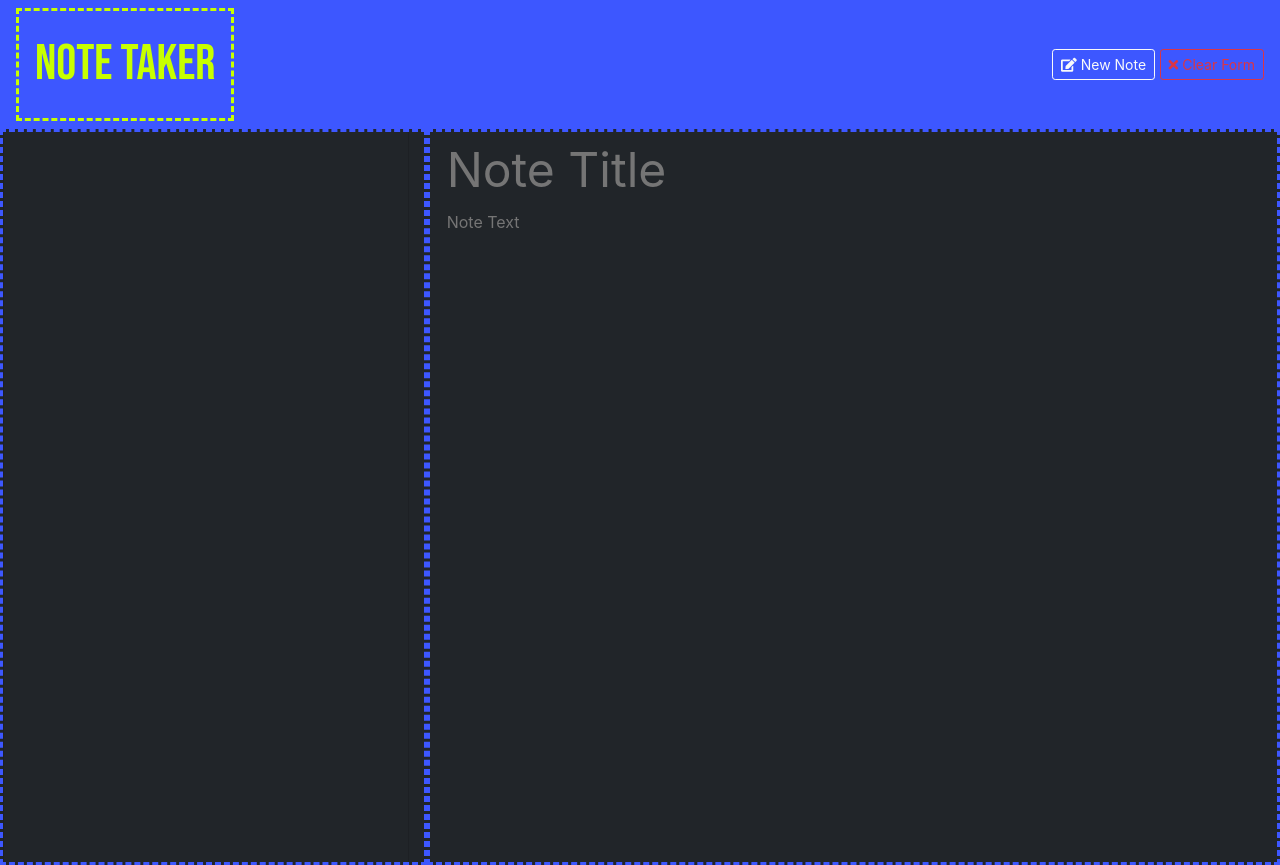
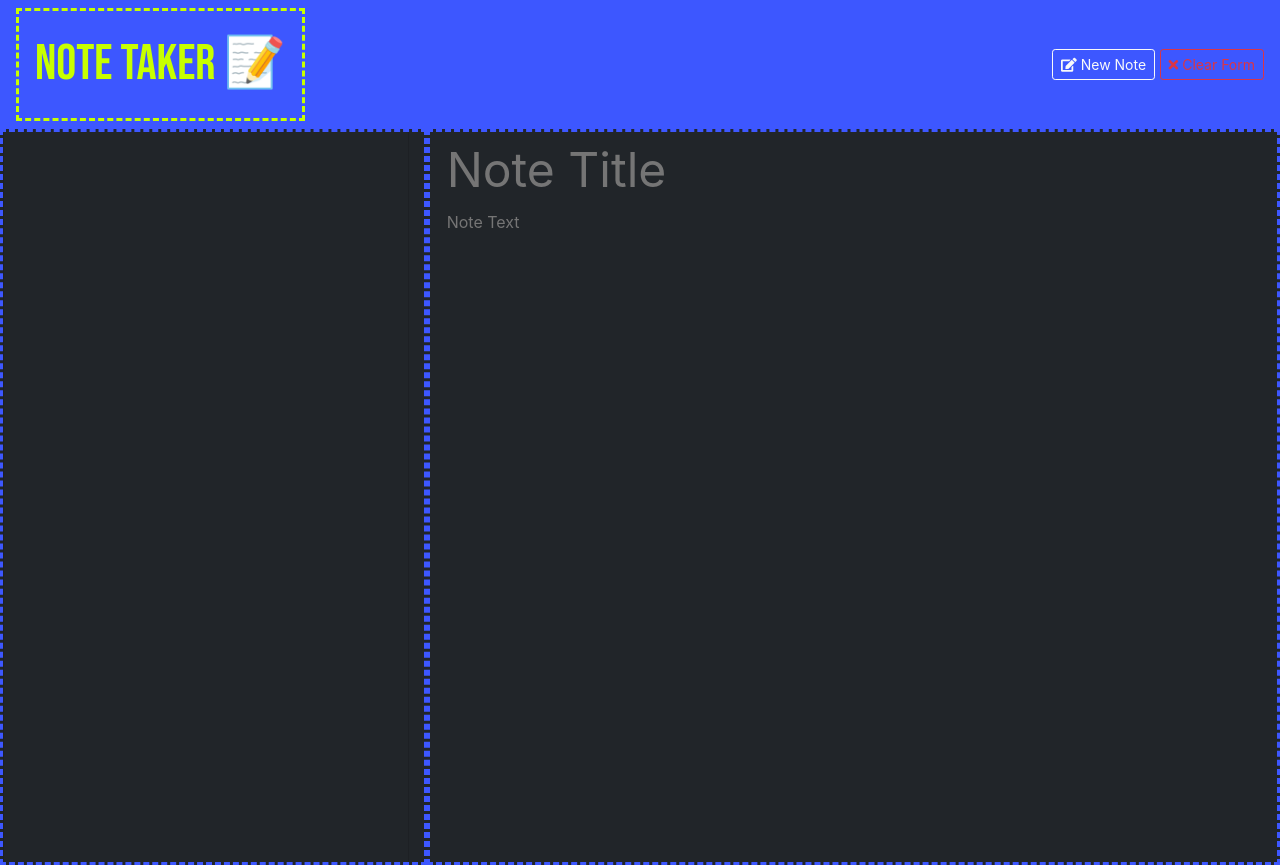
Before and after one commit to sifzerda/express-js-note-taker, a website: page notes.html in a window 1280 px wide. Drawn offline with nearby package versions, Linux system fonts and the light colour scheme; no server answers.

Commit message:
push to heroku 2

```diff
--- a/notes.html
+++ b/notes.html
@@ -13,7 +13,7 @@
 
 <body>
   <nav class="navbar bg-info">
-    <a class="navbar-brand p-3" href="/">Note Taker </a>
+    <a class="navbar-brand p-3" href="/">Note Taker <span role="img" aria-label="Memo">📝</span></a>
     <div class="icons">
       <button type="button" class="btn btn-outline-light btn-sm save-note">
         <span class="fas fa-save"></span>
```
